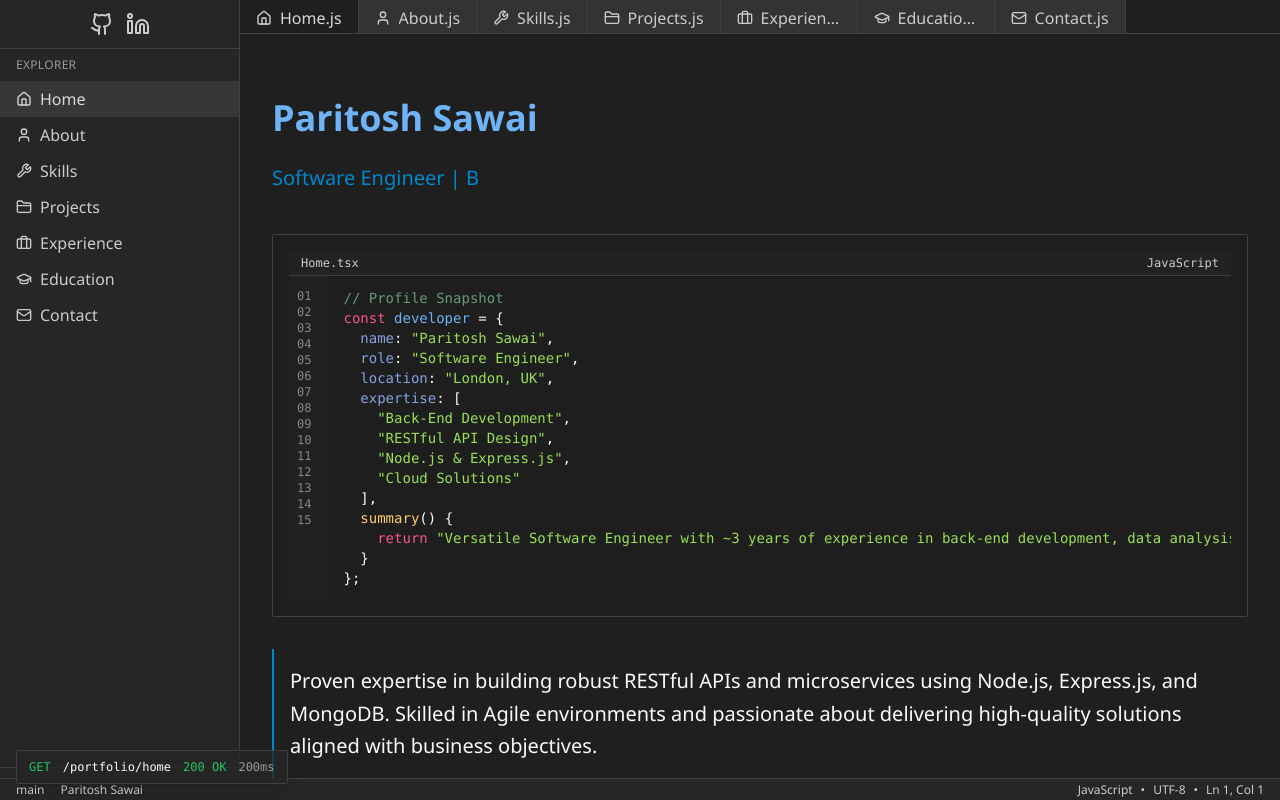
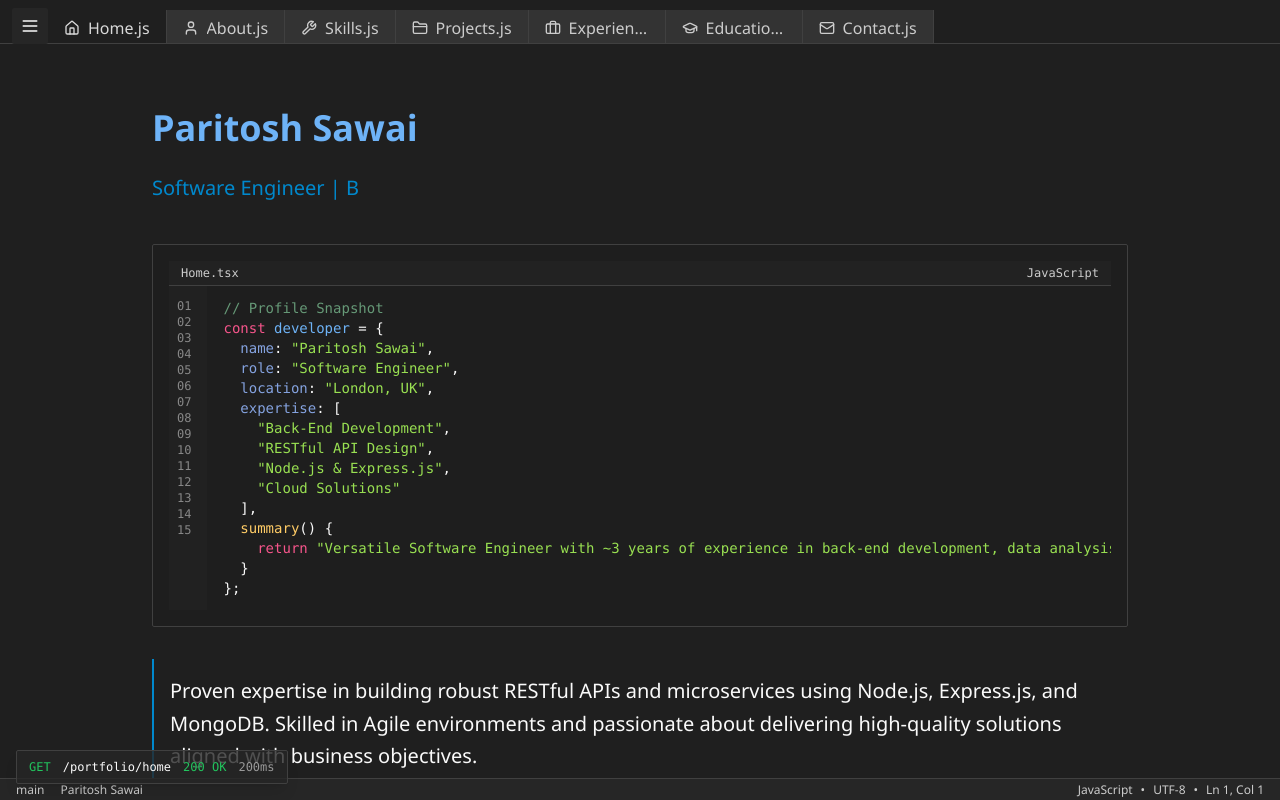
Before and after one commit to paritoshsawai/Portfolio, a React (Vite) app: page / in a window 1280 px wide. Built offline with nearby package versions, Linux system fonts and the light colour scheme; a web font is replaced by a local one.

Commit message:
feat: Add sidebar toggle button to header
Adds a sidebar toggle button to the header, positioned on the left side, alongside the header titles.

```diff
--- a/src/components/Layout.tsx
+++ b/src/components/Layout.tsx
@@ -35,18 +35,16 @@ const Layout = () => {
 
   return (
     <div className="flex flex-col h-screen overflow-hidden">
-      {/* Mobile menu button - moved to top-right for better spacing */}
-      {isMobile && (
-        <button
-          className="fixed top-2 right-3 z-30 p-2 bg-sidebar rounded-md"
-          onClick={() => setMobileMenuOpen(!mobileMenuOpen)}
-        >
-          {mobileMenuOpen ? <X size={20} /> : <Menu size={20} />}
-        </button>
-      )}
+      {/* Mobile menu button - positioned on the left side, always visible */}
+      <button
+        className="fixed top-2 left-3 z-30 p-2 bg-sidebar rounded-md"
+        onClick={() => setMobileMenuOpen(!mobileMenuOpen)}
+      >
+        {mobileMenuOpen ? <X size={20} /> : <Menu size={20} />}
+      </button>
 
       {/* VS Code Sidebar - responsive */}
-      <aside className={`vscode-sidebar transition-transform duration-300 ${isMobile && !mobileMenuOpen ? '-translate-x-full' : 'translate-x-0'}`}>
+      <aside className={`vscode-sidebar transition-transform duration-300 ${!mobileMenuOpen ? '-translate-x-full' : 'translate-x-0'}`}>
         {/* Social links */}
         <div className="flex justify-center gap-3 py-3 border-b border-border">
           <a href="https://github.com/paritoshsawai" target="_blank" rel="noopener noreferrer"
@@ -85,16 +83,16 @@ const Layout = () => {
         </div>
       </aside>
 
-      {/* Overlay to close sidebar on mobile when clicked outside */}
-      {isMobile && mobileMenuOpen && (
+      {/* Overlay to close sidebar when clicked outside */}
+      {mobileMenuOpen && (
         <div
           className="fixed inset-0 bg-black/50 z-20"
           onClick={() => setMobileMenuOpen(false)}
         />
       )}
 
-      {/* VS Code Tabs - adjusted for mobile with more padding */}
-      <div className={`vscode-tabs ${isMobile ? 'pl-0 pr-12' : 'pl-[240px]'} mt-0`}>
+      {/* VS Code Tabs - adjusted to account for menu button on left */}
+      <div className="vscode-tabs pl-12">
         {tabs.map((tab) => (
           <Link
             key={tab.path}
@@ -107,8 +105,8 @@ const Layout = () => {
         ))}
       </div>
 
-      {/* Main content area - adjusted for mobile and added top padding */}
-      <main className={`vscode-content pb-[22px] pt-2 ${isMobile ? 'pl-0 mt-2' : 'pl-[240px]'}`}>
+      {/* Main content area - with top padding to avoid overlap */}
+      <main className="vscode-content pb-[22px] pt-2">
         <div className="p-6 max-w-5xl mx-auto">
           <Outlet />
         </div>
--- a/src/index.css
+++ b/src/index.css
@@ -86,7 +86,8 @@
     @apply flex overflow-x-auto;
     height: 36px;
     border-bottom: 1px solid hsl(var(--border));
-    margin-top: 10px; /* Add space for mobile menu button */
+    margin-top: 10px; /* Add space for menu button */
+    padding-left: 48px; /* Make room for the menu button */
   }
 
   .vscode-tab {
@@ -170,8 +171,7 @@
 /* Responsive adjustments for header and titles */
 @media (max-width: 640px) {
   .vscode-tabs {
-    margin-top: 12px;
-    padding-right: 40px; /* Make room for mobile menu button */
+    padding-left: 48px; /* Consistent space for menu button */
   }
 
   .vscode-tab {
```
